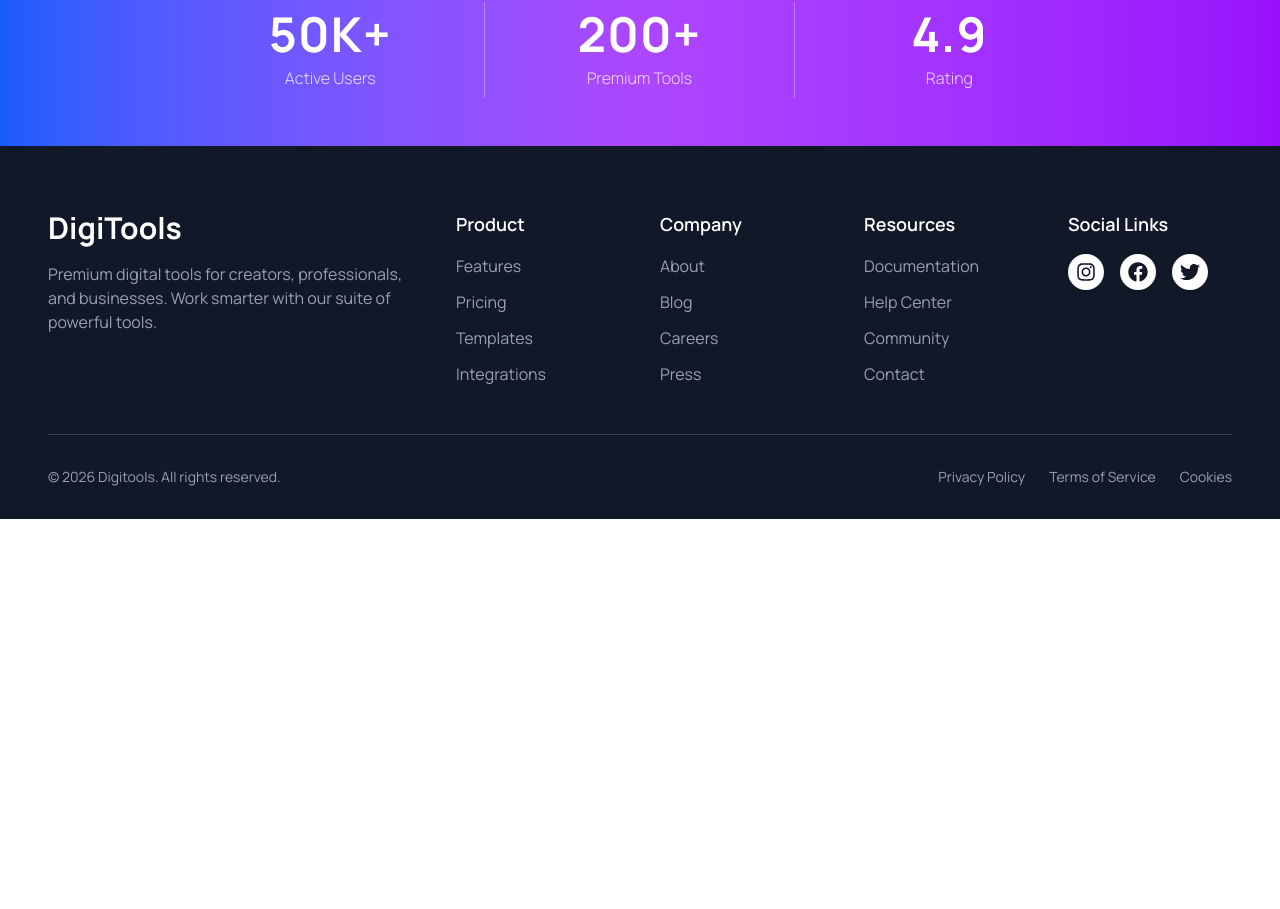
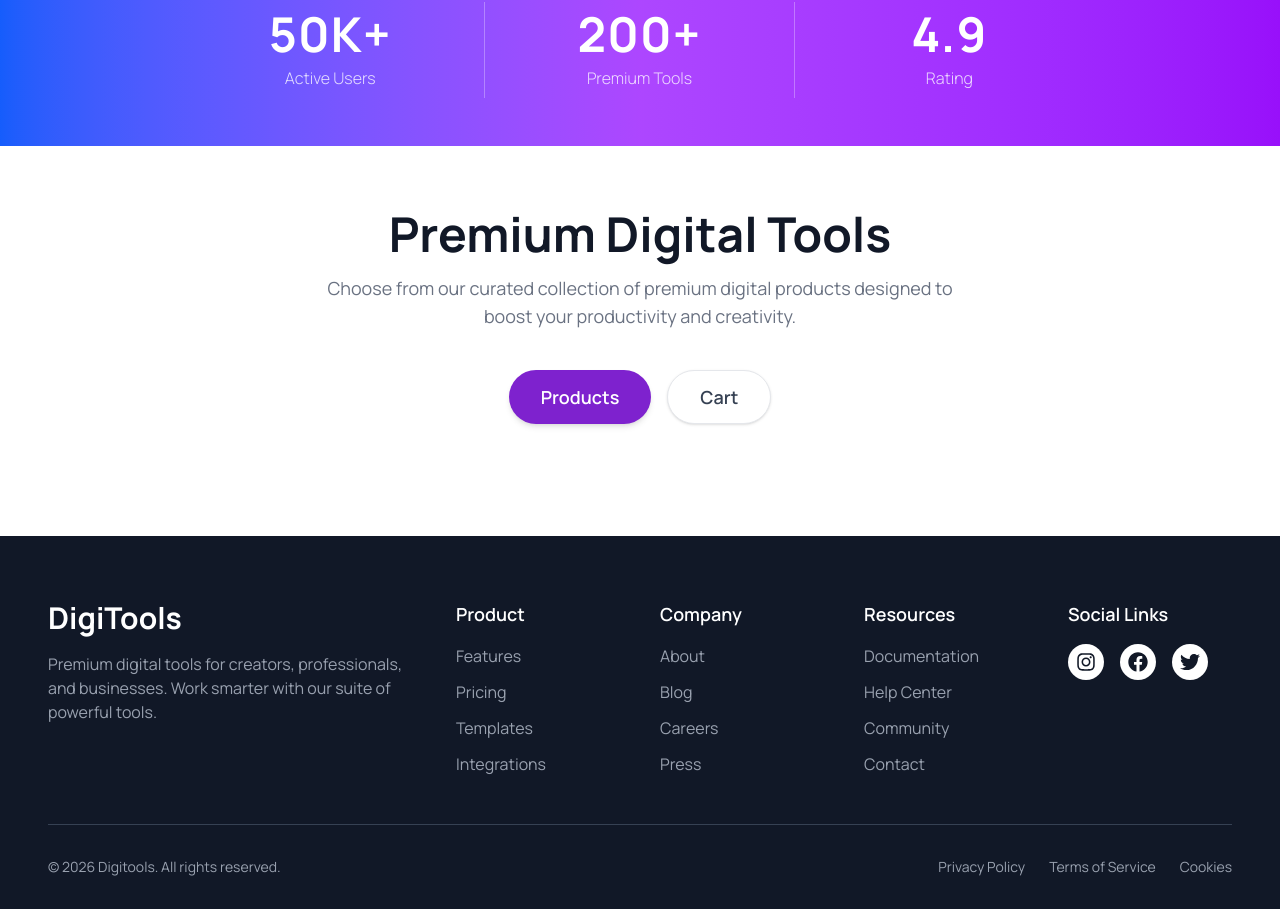
Before and after one commit to zahidhasantonmoy/PH-13-A06, a React (Vite) app: page / in a window 1280 px wide. Shown: the part 847-1756 px from the top of the page. Before the commit the page ends 1366 px from the top, so only its background shows below. Built offline with nearby package versions, Linux system fonts and the light colour scheme.

Commit message:
doing the main section products and cart button devoloped

```diff
--- a/src/App.jsx
+++ b/src/App.jsx
@@ -3,6 +3,7 @@ import Navbar from './components/Navbar';
 import Banner from './components/Banner';
 import Footer from './components/Footer';
 import Stats from './components/Stats';
+import Main from './components/Main';
 
 function App() {
   return (
@@ -10,6 +11,7 @@ function App() {
       <Navbar />
       <Banner />
       <Stats />
+      <Main />
       <Footer />
     </div>
   )
--- /dev/null
+++ b/src/components/main.jsx
@@ -0,0 +1,33 @@
+import React from 'react';
+
+const Main = () => {
+  return (
+    <div className="py-16 px-4 w-full">
+      <div className="max-w-7xl mx-auto text-center">
+
+        <h2 className="text-4xl lg:text-5xl font-bold text-[#111827] mb-4">
+          Premium Digital Tools
+        </h2>
+
+        <p className="text-gray-500 max-w-2xl mx-auto mb-10 text-lg">
+          Choose from our curated collection of premium digital products designed to boost your productivity and creativity.
+        </p>
+
+        <div className="flex justify-center gap-4 mb-12">
+          <button className="px-8 py-3 rounded-full font-semibold text-base lg:text-lg bg-[#7e22ce] text-white shadow-md">
+            Products
+          </button>
+
+          <button className="px-8 py-3 rounded-full font-semibold text-base lg:text-lg bg-white text-gray-700 border border-gray-200 shadow-sm">
+            Cart
+          </button>
+        </div>
+
+
+
+      </div>
+    </div>
+  );
+};
+
+export default Main;
```
